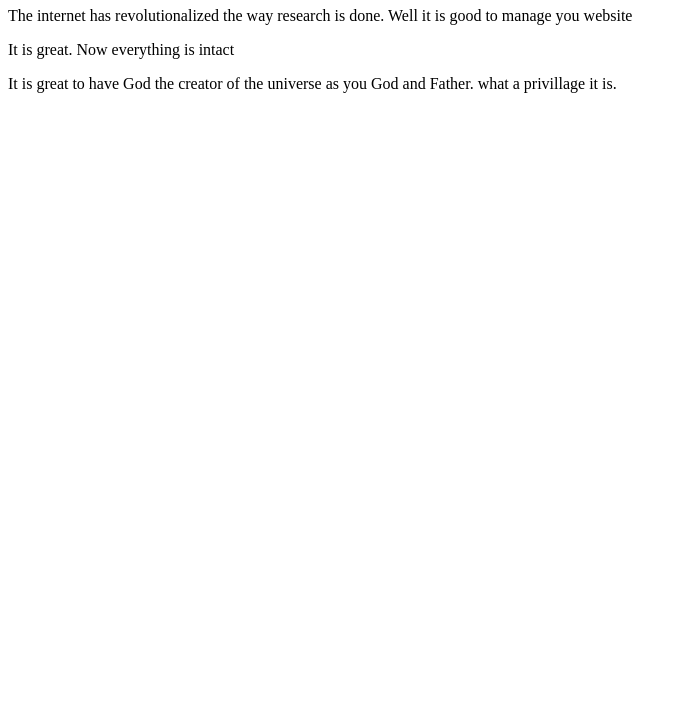
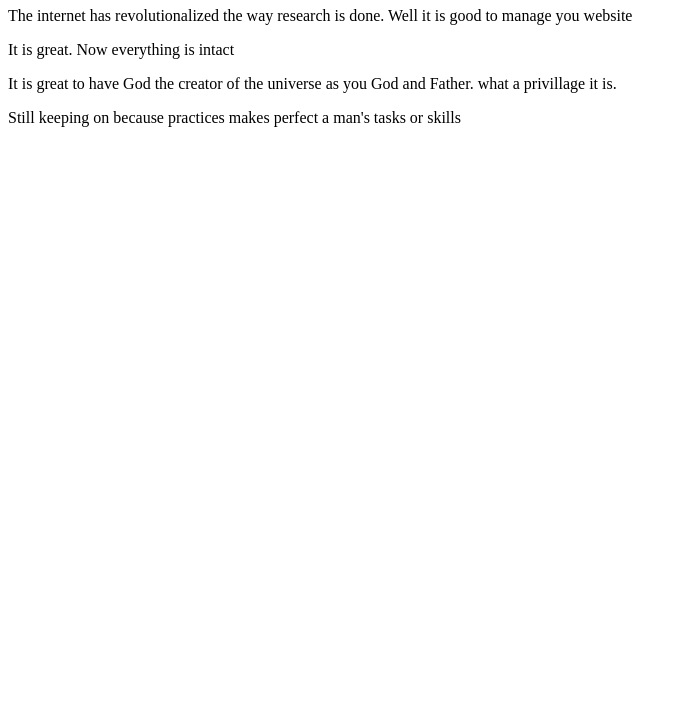
Before and after one commit to Bern2021/Coursera-test, a plain HTML site: page site/index.html in a window 1280 px wide. Shown: the part 73-800 px from the top of the page, without its empty margins (0-687 px from the left). Drawn offline with Linux system fonts and the light colour scheme.

Commit message:
Practicing is good

```diff
--- a/site/index.html
+++ b/site/index.html
@@ -8,5 +8,6 @@
 <p>The internet has revolutionalized the way research is done. Well it is good to manage you website</p>
 <p> It is great. Now everything is intact </p>
 <p>It is great to have God the creator of the universe as you God and Father. what a privillage it is.</p>
+<p>Still keeping on because practices makes perfect a man's tasks or skills</p>
 </body>
 </html>
```
